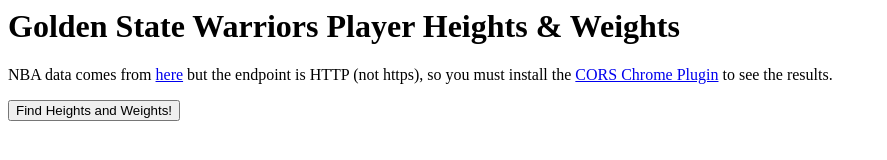
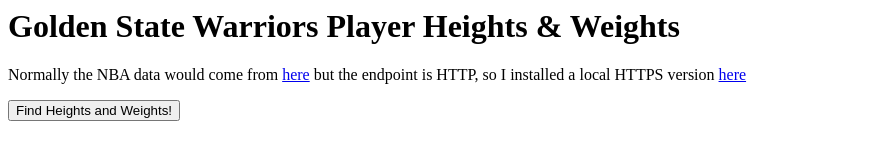
Before and after one commit to jb9000/gsw-player-weights, a plain HTML site: page index.html in a window 1280 px wide. Shown: the whole page, without its empty margins (0-887 px from the left). Drawn offline with nearby package versions, Linux system fonts and the light colour scheme.

Commit message:
Update index.html

```diff
--- a/index.html
+++ b/index.html
@@ -3,7 +3,7 @@
 
 <main>
   <div>
-    <p>NBA data comes from <a href="http://stats.nba.com/team/#!/1610612744/" target="_blank">here</a> but the endpoint is HTTP (not https), so you must install the <a href="https://chrome.google.com/webstore/detail/allow-control-allow-origi/nlfbmbojpeacfghkpbjhddihlkkiljbi?hl=en" target="_blank">CORS Chrome Plugin</a> to see the results.</p>
+    <p>Normally the NBA data would come from <a href="http://stats.nba.com/team/#!/1610612744/" target="_blank">here</a> but the endpoint is HTTP, so I installed a local HTTPS version <a href="https://jeffbautista.github.io/gsw-player-weights/gsw-profiles.JSON" target="_blank">here</a></p>
   </div>
 
   <button id="quote">Find Heights and Weights!</button>
```
